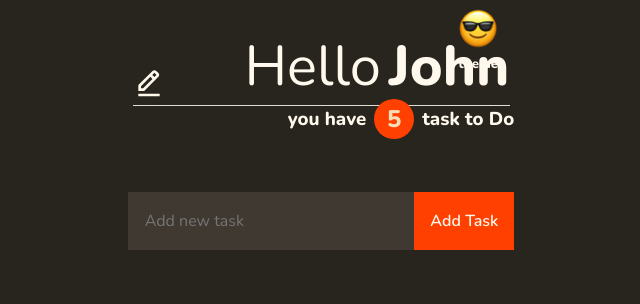
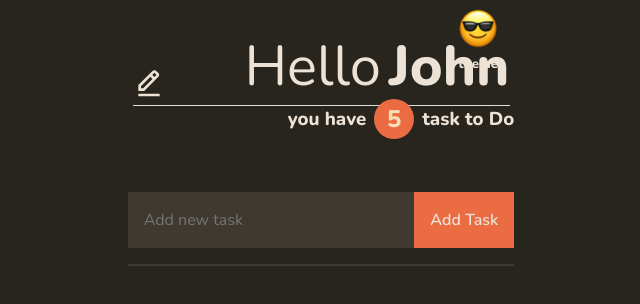
Before and after one commit to elasa7/ToDoList-storage-framer, a React (Create React App) app: page / in a window 1280 px wide. Shown: the top 304 px of the page, without its empty margins (319-959 px from the left). Built offline with nearby package versions, Linux system fonts and the light colour scheme.

Commit message:
update info box, improve styles

```diff
--- a/src/App.css
+++ b/src/App.css
@@ -92,12 +92,11 @@ h1 {
   display: flex;
   align-items: center;
   margin-top: 1rem;
-  background: hsl(36, 100%, 65%);
   column-gap: 1rem;
 }
 .info__icon_wrap {
   height: 100%;
-  background: rgb(157, 71, 17);
+  background: #ece3d6;
   padding: 0.6rem;
 }
 .info__icon {
--- a/src/components/FormInput.js
+++ b/src/components/FormInput.js
@@ -1,11 +1,11 @@
 import { ReactComponent as EditIcon } from "../img/edit_icon.svg";
+import { ReactComponent as InfoIcon } from "../img/info_icon.svg";
 import styled from "styled-components";
 
 const InputAdd = styled.input`
   all: unset;
-  background: ${({ theme }) => theme.bgTaskColor};
+  background: ${({ theme }) => theme.taskItemBg};
   color: ${({ theme }) => theme.iconColor};
-  border: 1px solid ${({ theme }) => theme.bgTaskColor};
   width: 100%;
   height: 1.5rem;
   padding: 1rem;
@@ -20,11 +20,25 @@ const InputAdd = styled.input`
 
 const AddBtn = styled.button`
   all: unset;
-  background: ${({ theme }) => theme.secondaryColor};
+  background: ${({ theme }) => theme.accentColor};
   color: "${({ theme }) => theme.iconColor}";
 `;
 
-const FormInput = ({ handleSubmit, formValue, setFormValue, isEdit }) => {
+const InfoBox = styled.div`
+  border: 1px solid ${({ theme }) => theme.taskItemBg};
+`;
+
+const HighLightSpan = styled.span`
+  color: ${({ theme }) => theme.accentColor};
+`;
+
+const FormInput = ({
+  handleSubmit,
+  formValue,
+  setFormValue,
+  isEdit,
+  theme,
+}) => {
   const handleChange = (e) => {
     setFormValue(e.target.value);
   };
@@ -39,20 +53,24 @@ const FormInput = ({ handleSubmit, formValue, setFormValue, isEdit }) => {
           name="taks_input"
           value={formValue}
           onChange={(e) => handleChange(e)}
-          // style={{ background: theme.toolBtnBg }}
         />
         <AddBtn type="submit" value="Submit">
           {isEdit ? "Save " : "Add Task"}
         </AddBtn>
       </form>
-      <div className="info__wrap">
+      <InfoBox className="info__wrap">
         {isEdit && (
           <div className="info__icon_wrap">
-            <EditIcon className="info__icon" fill="white" />
+            <InfoIcon className="info__icon" fill="#28241E" />
           </div>
         )}
-        {isEdit && <h5>Editing mode is on, edit and save your changes</h5>}
-      </div>
+        {isEdit && (
+          <h5>
+            Editing mode is <HighLightSpan>ON</HighLightSpan> , edit and{" "}
+            <HighLightSpan>SAVE</HighLightSpan> your changes
+          </h5>
+        )}
+      </InfoBox>
     </div>
   );
 };
--- a/src/components/Header.js
+++ b/src/components/Header.js
@@ -23,10 +23,7 @@ const Header = ({ theme, switchTheme, setSwitchTheme }) => {
       </div>
       <div className="count__task_wrap">
         <h3>you have</h3>
-        <div
-          className="task__number"
-          style={{ background: theme.secondaryColor }}
-        >
+        <div className="task__number" style={{ background: theme.accentColor }}>
           <h2>5</h2>
         </div>
         <h3>task to Do</h3>
--- a/src/components/TaskItem.js
+++ b/src/components/TaskItem.js
@@ -4,10 +4,10 @@ import { ReactComponent as EditIcon } from "../img/edit_icon.svg";
 import { ReactComponent as DeleteIcon } from "../img/delete_icon.svg";
 
 const TaskWraper = styled.div`
-  background: ${({ theme }) => theme.bgTaskColor};
+  background: ${({ theme }) => theme.taskItemBg};
 `;
 const ToolBtn = styled.button`
-  background: ${({ theme }) => theme.toolBtnBg};
+  background: ${({ theme }) => theme.iconToolBg};
 `;
 
 const TaskItem = ({ taskTitle, handleDelete, handleEdit, id, theme }) => {
--- a/src/themes/globalStyle.js
+++ b/src/themes/globalStyle.js
@@ -3,9 +3,8 @@ import { lightTheme, darkTheme } from "./theme";
 
 export const GlobalStyle = createGlobalStyle`
 body{
- background:${({ theme }) => theme.mainBg};
- color:${({ theme }) => theme.iconColor}
-
+ background:${({ theme }) => theme.mainContentBg};
+ color:${({ theme }) => theme.textColor}
  }`;
 
 export const globalStyleFn = (switchTheme) => {
--- a/src/themes/theme.js
+++ b/src/themes/theme.js
@@ -1,19 +1,17 @@
 export const lightTheme = {
-  mainBg: `#FFF8ED`,
-  primaryColor: "#3F3931",
-  secondaryColor: "#FF4000",
-  bgTaskColor: "#ECE3D6",
-  taskBtnBgColor: "#FFF8ED",
-  iconColor: "#3F3931",
-  toolBtnBg: "#FFF8ED",
+  mainContentBg: `#FFF8ED`,
+  textColor: `#28241E`,
+  taskItemBg: "#ECE3D6",
+  accentColor: "#EB6C42",
+  iconToolBg: "#FFF8ED",
+  iconColor: `#514B42`,
 };
 
 export const darkTheme = {
-  mainBg: `#28241E`,
-  primaryColor: "#3F3931",
-  secondaryColor: "#FF4000",
-  bgTaskColor: "#3F3931",
-  taskBtnBgColor: "#FFF8ED",
-  iconColor: "#FFF8ED",
-  toolBtnBg: "#514B42",
+  mainContentBg: `#28241E`,
+  textColor: `#ECE3D6`,
+  taskItemBg: "#3F3931",
+  accentColor: "#EB6C42",
+  iconToolBg: "#514B42",
+  iconColor: `#ECE3D6`,
 };
```
Also changed, not shown: src/img/info_icon.svg (added).
